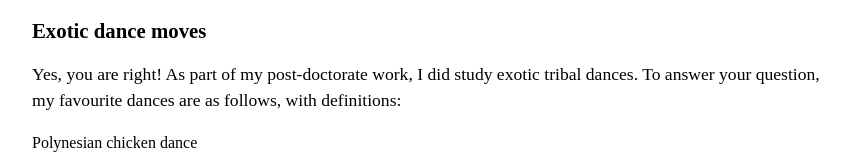
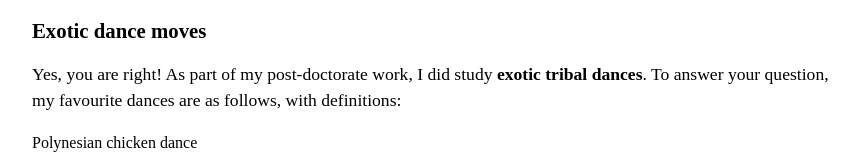
Before and after one commit to qasimf1/qasimf1.github.io, a plain HTML site: page letter-markup/index.html in a window 1280 px wide. Shown: the part 1251-1409 px from the top of the page, without its empty margins (208-1067 px from the left). Drawn offline with Linux system fonts and the light colour scheme.

Commit message:
Update index.html
exotic bold

```diff
--- a/letter-markup/index.html
+++ b/letter-markup/index.html
@@ -102,7 +102,7 @@
 
         <h2><strong>Exotic</strong> dance moves</h2>
 
-        <p>Yes, you are right! As part of my post-doctorate work, I did study exotic tribal dances. To answer your question, my favourite dances are as
+        <p>Yes, you are right! As part of my post-doctorate work, I did study <strong>exotic tribal dances</strong>. To answer your question, my favourite dances are as
            follows, with definitions: </p>
 
 
```
